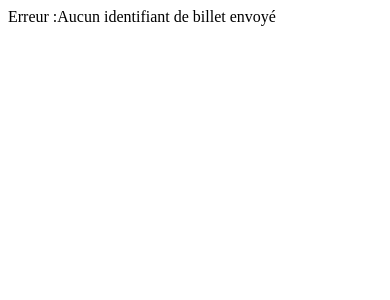
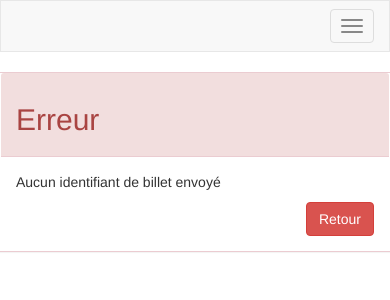
Before and after one commit to 0barty0/projet_4, a PHP site: page /index.php?action=post in a window 390 px wide; the page is wider, and only the part inside the window is pictured. Shown: the top 300 px of that part. Run offline with PHP 8.4, Linux system fonts and the light colour scheme; some libraries are stand-ins or nearby versions.

Commit message:
Add error view

```diff
--- a/index.php
+++ b/index.php
@@ -33,5 +33,6 @@ try {
         showHome();
     }
 } catch (\Exception $e) {
-    echo 'Erreur :'. $e->getMessage();
+    $errorMessage = $e->getMessage();
+    require('view/frontend/errorView.php');
 }
--- /dev/null
+++ b/view/frontend/errorView.php
@@ -0,0 +1,23 @@
+<?php
+
+$title = "Erreur";
+
+ob_start();
+?>
+  <div class="row">
+    <div class="panel panel-danger col-md-8 col-md-offset-2">
+      <div class="panel-heading">
+        <h2>Erreur</h2>
+      </div>
+      <div class="panel-body">
+        <p><?= $errorMessage ?></p>
+        <div class="text-right">
+          <button class="btn btn-danger" onclick="document.location.href=document.referrer">Retour</button>
+        </div>
+      </div>
+    </div>
+  </div>
+<?php
+$content = ob_get_clean();
+
+require('template.php');
```
